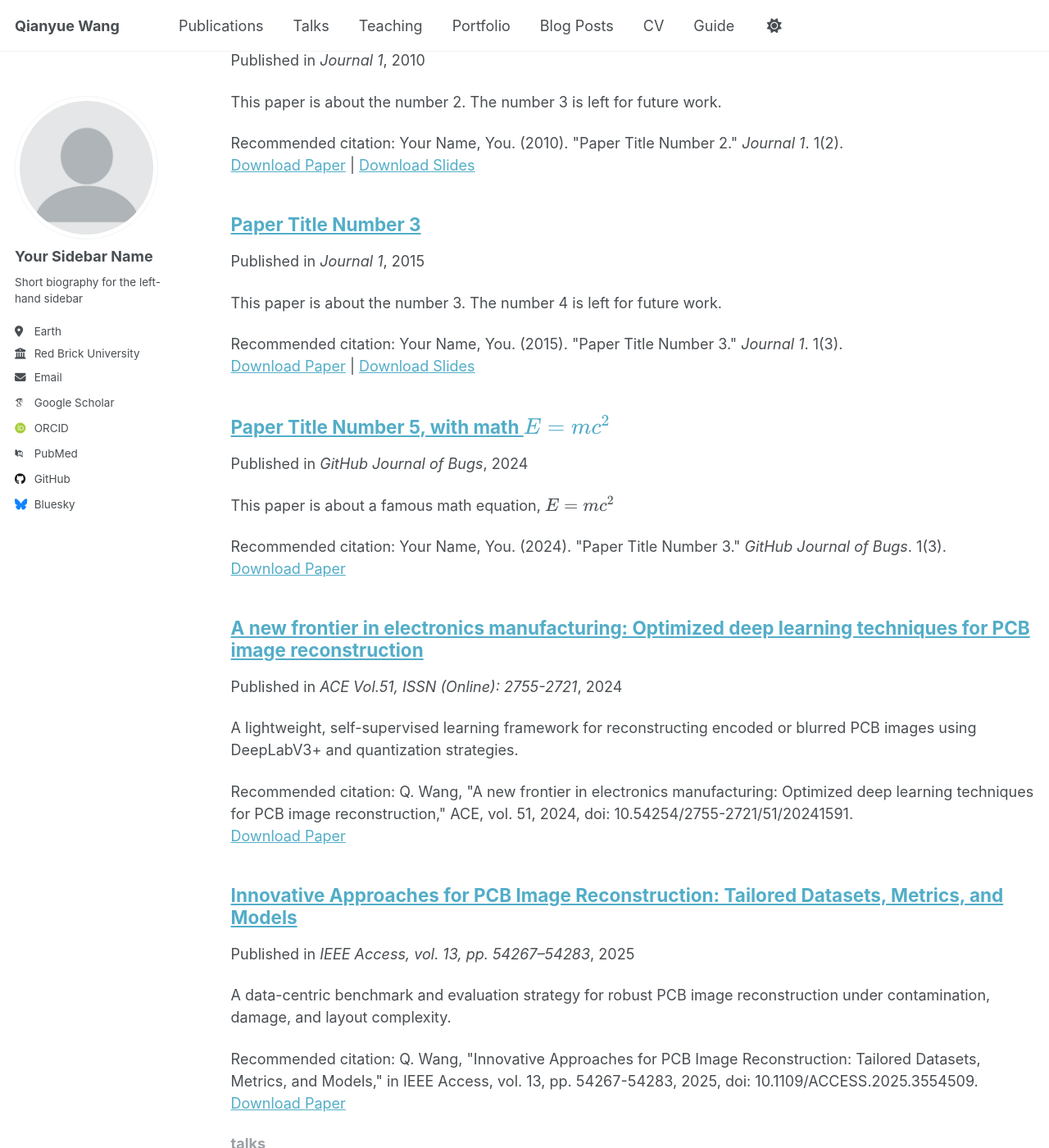
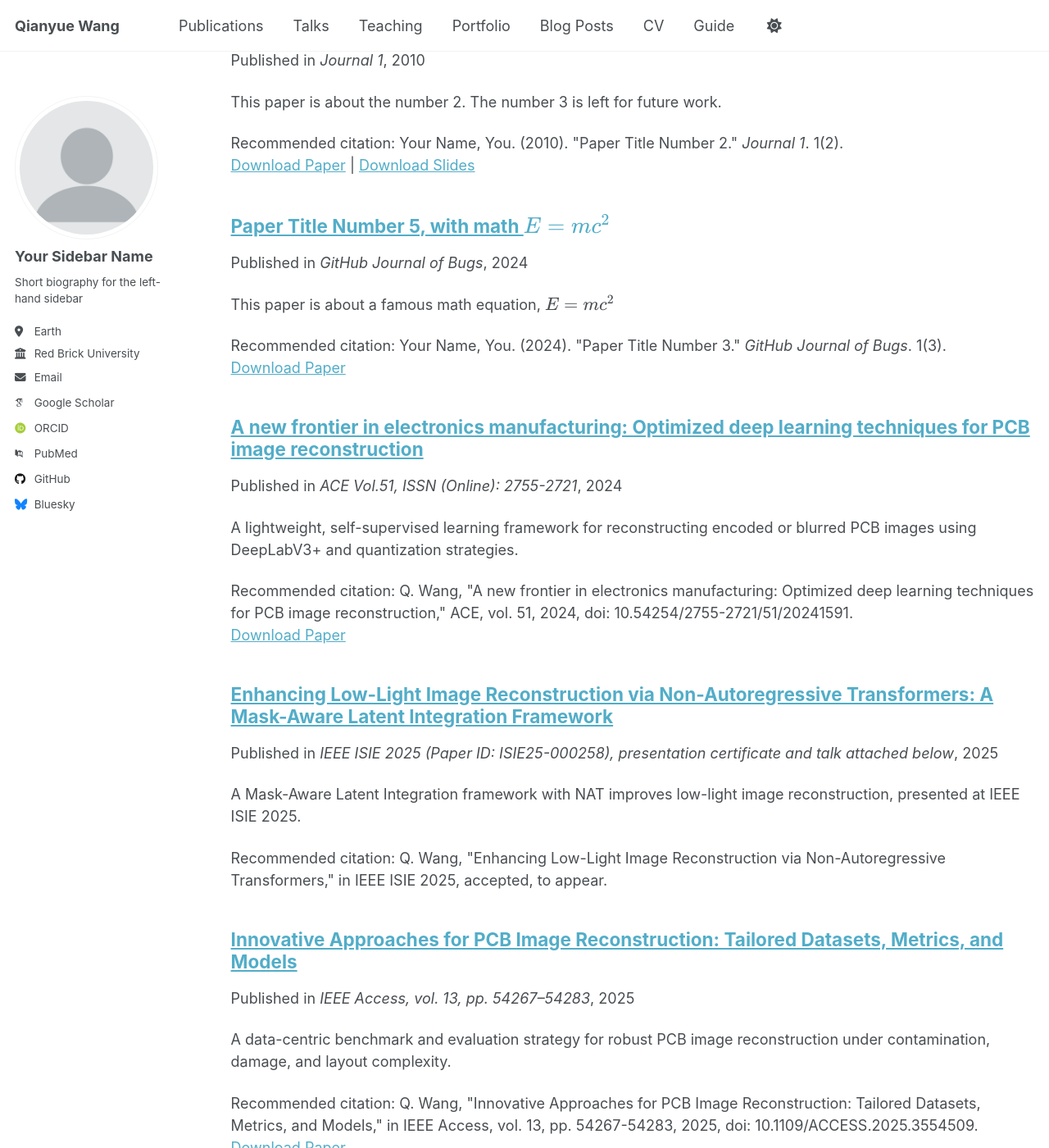
Before and after one commit to Wangq180/Qianyue-Wang.github.io, a Jekyll site: the page built from _pages/collection-archive.html, in a window 1280 px wide and 1400 px high, scrolled down 1138 px. Shown: the whole window at 82% size. Built offline with Jekyll 4.4.1, drawn with Linux system fonts in a browser that asks for light colours; some web fonts are replaced; a script that is not in the unit is left out.

Commit message:
Update 2015-10-01-paper-title-number-3.md

```diff
--- a/_publications/2015-10-01-paper-title-number-3.md
+++ b/_publications/2015-10-01-paper-title-number-3.md
@@ -1,14 +1,18 @@
 ---
-title: "Paper Title Number 3"
+title: "Enhancing Low-Light Image Reconstruction via Non-Autoregressive Transformers: A Mask-Aware Latent Integration Framework"
 collection: publications
-category: manuscripts
-permalink: /publication/2015-10-01-paper-title-number-3
-excerpt: 'This paper is about the number 3. The number 4 is left for future work.'
-date: 2015-10-01
-venue: 'Journal 1'
-slidesurl: 'http://academicpages.github.io/files/slides3.pdf'
-paperurl: 'http://academicpages.github.io/files/paper3.pdf'
-citation: 'Your Name, You. (2015). &quot;Paper Title Number 3.&quot; <i>Journal 1</i>. 1(3).'
+permalink: /publication/nat-enhancement/
+excerpt: "A Mask-Aware Latent Integration framework with NAT improves low-light image reconstruction, presented at IEEE ISIE 2025."
+date: 2025-06-22
+venue: "IEEE ISIE 2025 (Paper ID: ISIE25-000258), presentation certificate and talk attached below"
+citation: 'Q. Wang, "Enhancing Low-Light Image Reconstruction via Non-Autoregressive Transformers," in IEEE ISIE 2025, accepted, to appear.'
+keywords: [Low-Light Enhancement, Transformer, Image Reconstruction, NAT, GLARE]
+author: Qianyue Wang
+category: conference
 ---
 
-The contents above will be part of a list of publications, if the user clicks the link for the publication than the contents of section will be rendered as a full page, allowing you to provide more information about the paper for the reader. When publications are displayed as a single page, the contents of the above "citation" field will automatically be included below this section in a smaller font.
+### 📜 Presentation Certificate
+![certificate](/images/isie2025_certificate.png)
+
+### 🎥 Presentation Video
+<iframe width="560" height="315" src="https://www.youtube.com/embed/你的ID" frameborder="0" allowfullscreen></iframe>
```
